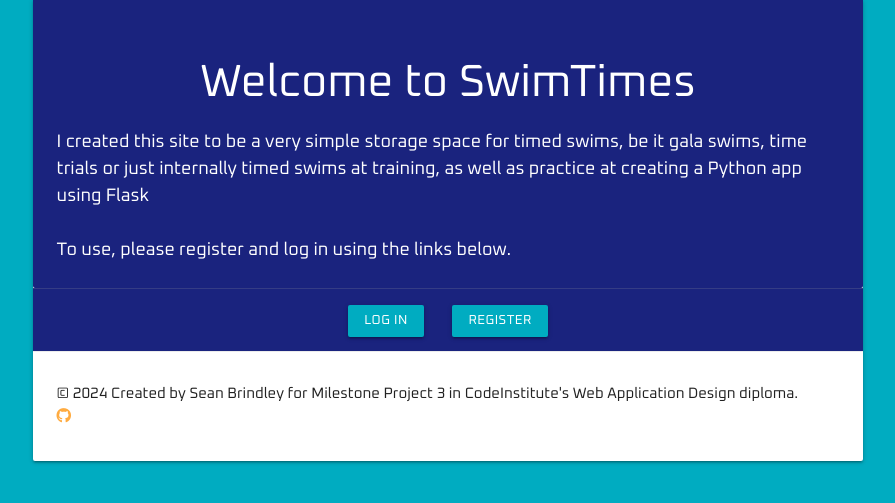
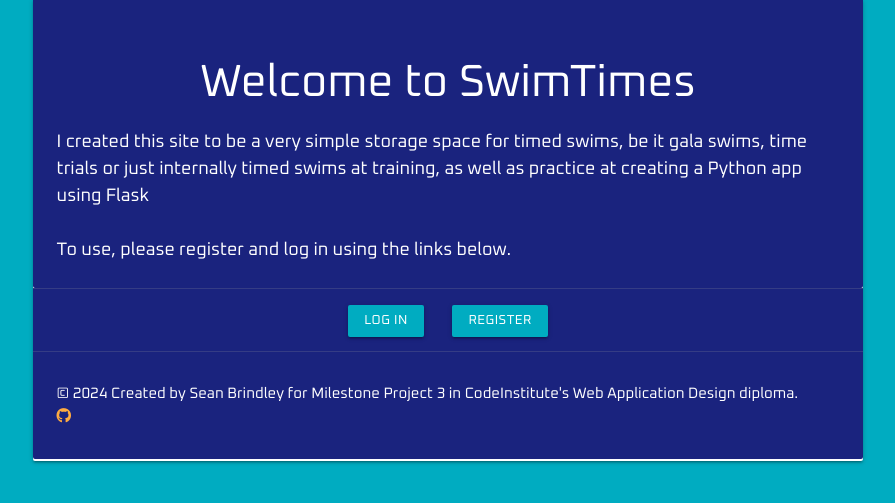
Before and after one commit to seanbrindley17/milestone-project-3-mk2, a Flask app: page / in a window 1280 px wide. Shown: the part 78-581 px from the top of the page, without its empty margins (192-1087 px from the left). Run offline with Flask 3, Linux system fonts and the light colour scheme; some libraries are stand-ins or nearby versions.

Commit message:
Adjust footer within welcome container to be the same colour as rest of the box

```diff
--- a/templates/welcome.html
+++ b/templates/welcome.html
@@ -17,8 +17,8 @@
                 <a href="{{ url_for('login') }}" class="login-button btn-small cyan darken-1">Log In</a>
                 <a href="{{ url_for('register') }} " class="custom-register-button btn-small cyan darken-1">Register</a>
             </div>
-            <div class="card-action welcome-footer">
-                <p>
+            <div class="card-action welcome-footer indigo darken-4">
+                <p class="white-text">
                     © 2024 Created by Sean Brindley for Milestone Project 3 in CodeInstitute's Web Application Design
                     diploma. <a class="" href="https://github.com/seanbrindley17" target="_blank"><i class="fa-brands fa-github"></i></a>
                 </p>
```
